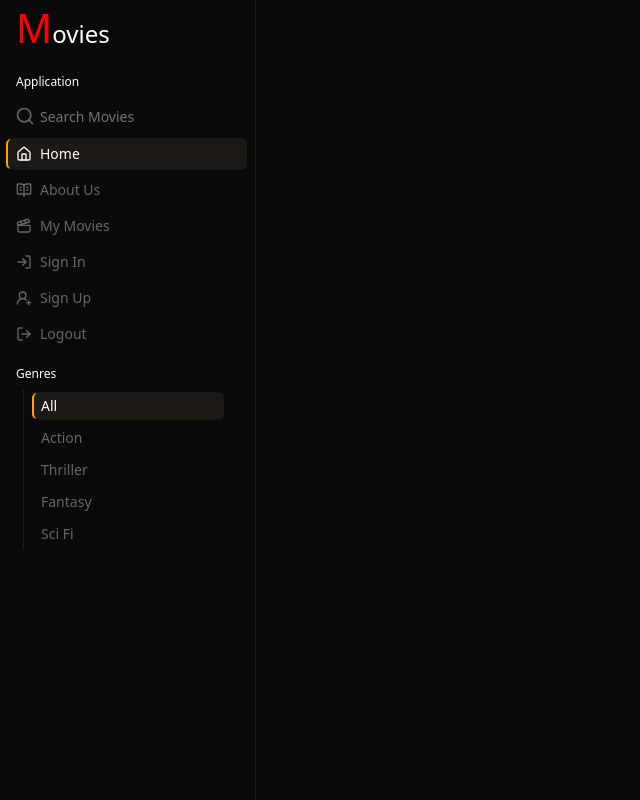
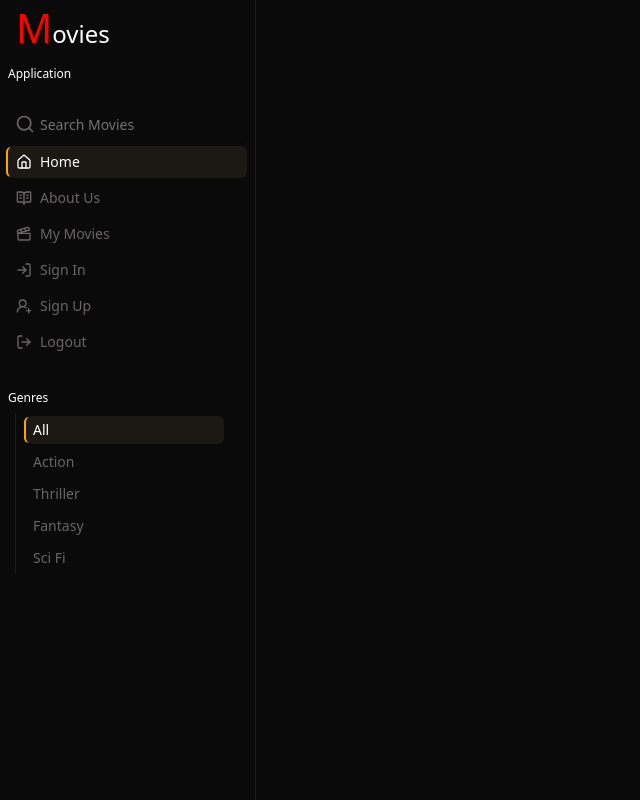
Before and after one commit to nikolai-dimitrov/Movies-App, a React (Vite) app: page / in a window 1280 px wide. Shown: the whole page, without its empty margins (0-640 px from the left). Built offline with nearby package versions, Linux system fonts and the light colour scheme.

Commit message:
refactor: change element structure as it is written in shadcn docs

```diff
--- a/src/components/SideBar/SideBar.jsx
+++ b/src/components/SideBar/SideBar.jsx
@@ -72,9 +72,9 @@ export function SideBar() {
                 </SidebarMenuButton>
             </SidebarHeader>
             <SidebarContent className="bg-neutral-950 text-white">
+                <SidebarGroupLabel>Application</SidebarGroupLabel>
                 <SidebarGroup>
-                    <SidebarGroupLabel>Application</SidebarGroupLabel>
-                    <SidebarGroupContent className="mb-2">
+                    <SidebarGroupContent>
                         <SidebarMenu>
                             <SidebarMenuItem className="relative">
                                 <Search className="absolute top-[50%] left-[7px] translate-y-[-50%] text-[#6a6565]" size={20} />
@@ -92,6 +92,8 @@ export function SideBar() {
                             ))}
                         </SidebarMenu>
                     </SidebarGroupContent>
+                </SidebarGroup>
+                <SidebarGroup className="pl-0">
                     {showGenresGroup &&
                         <SidebarGroupContent>
                             <SidebarMenu className="text-[#6a6565]">
```
